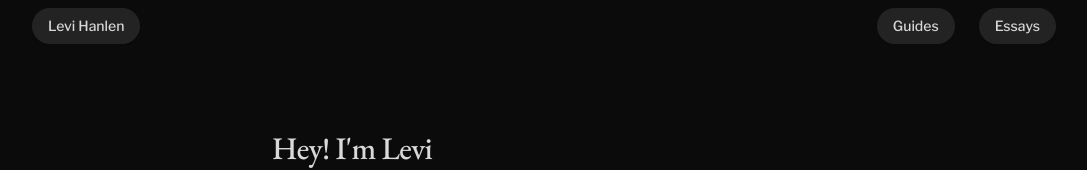
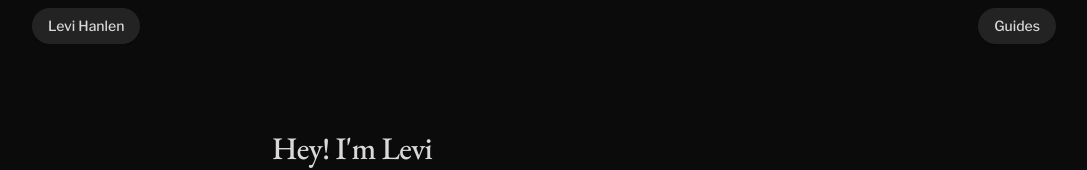
Before and after one commit to levihanlen/personal-website-nextjs, a Next.js app: page / in a window 1280 px wide. Shown: the top 170 px of the page, without its empty margins (96-1183 px from the left). Built offline with nearby package versions, Linux system fonts and the light colour scheme.

Commit message:
refactor: comment out the "Essays" link in Navbar for future consideration

```diff
--- a/app/comp/PageLayout.tsx
+++ b/app/comp/PageLayout.tsx
@@ -53,7 +53,7 @@ export function Navbar() {
             <NavBtn href="/">Home</NavBtn>
           </div>
           <NavBtn href="/guides">Guides</NavBtn>
-          <NavBtn href="/blog">Essays</NavBtn>
+          {/* <NavBtn href="/blog">Essays</NavBtn> */}
         </div>
       </nav>
     </div>
```
